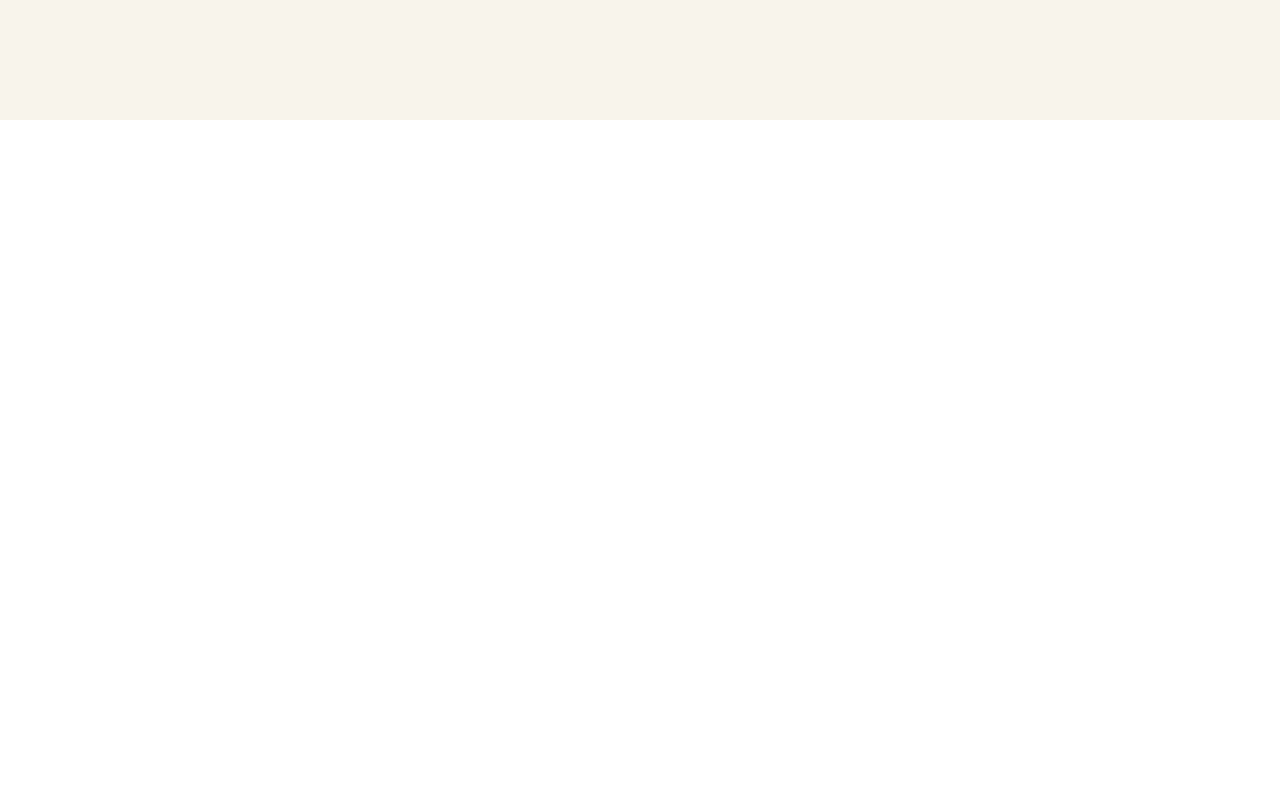
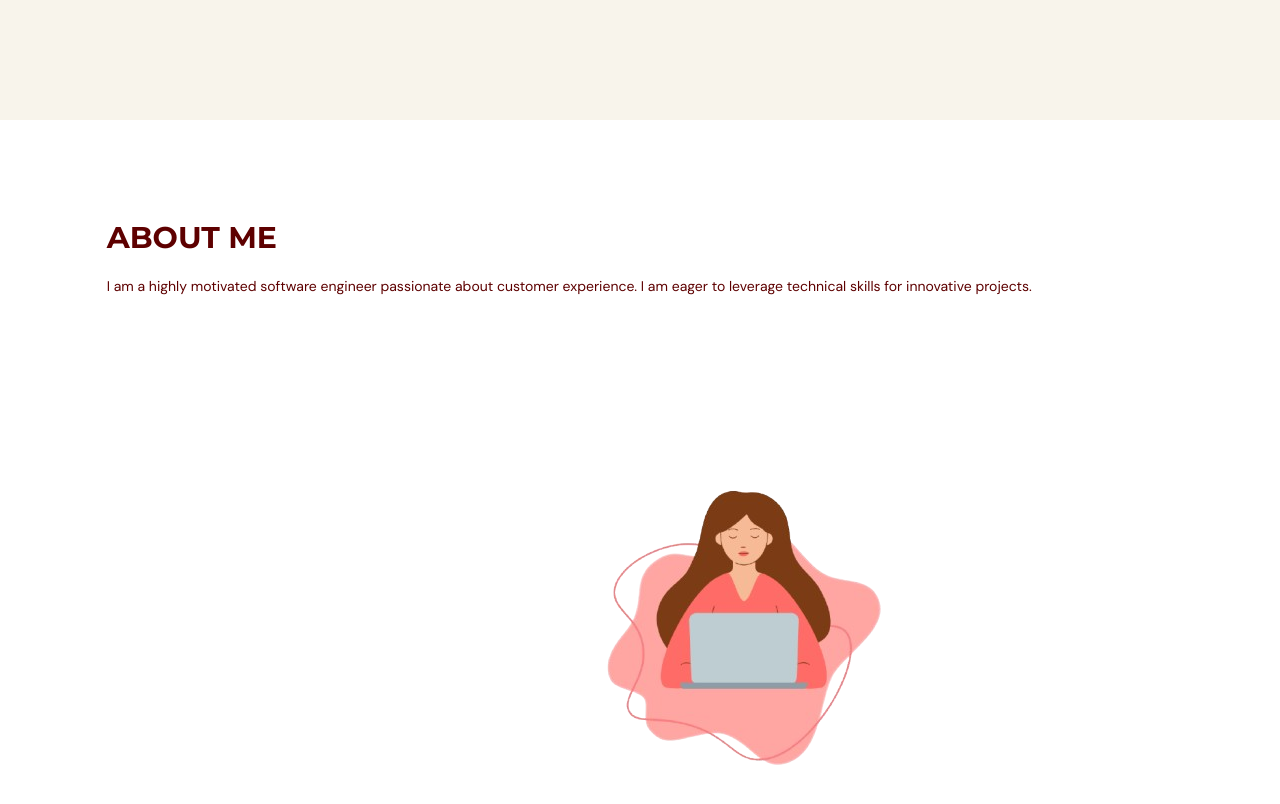
Before and after one commit to elliegance/ellie-website, a React (Vite) app in the folder personal-typescript/: page / in a window 1280 px wide. Shown: the part 680-1484 px from the top of the page. Before the commit the page ends 800 px from the top, so only its background shows below. Built offline with nearby package versions, Linux system fonts and the light colour scheme.

Commit message:
feat: About Me basics

```diff
--- a/personal-typescript/src/App.tsx
+++ b/personal-typescript/src/App.tsx
@@ -1,5 +1,6 @@
 import Navbar from "@/scenes/navbar"
 import Home from "@/scenes/home"
+import AboutMe from "@/scenes/about_me"
 import { useEffect, useState } from "react"
 import { SelectedPage } from "@/shared/types"
 
@@ -31,6 +32,7 @@ function App() {
         setSelectedPage={setSelectedPage}
       />
        <Home setSelectedPage={setSelectedPage} />
+       <AboutMe setSelectedPage={setSelectedPage} />
       </div>
   )
 }
--- /dev/null
+++ b/personal-typescript/src/scenes/about_me/index.tsx
@@ -0,0 +1,39 @@
+import { SelectedPage } from '@/shared/types'
+import { HomeModernIcon, UserGroupIcon, AcademicCapIcon } from '@heroicons/react/24/solid'
+import { motion } from 'framer-motion'
+import HeaderText from '@/shared/HeaderText'
+import AboutMePic from '@/assets/AboutMe.png'
+
+type Props = {
+    setSelectedPage: (value: SelectedPage) => void
+}
+
+const AboutMe = ({setSelectedPage}: Props) => {
+  return(
+    <section id="about-me" className="mx-auto min-h-full w-5/6 py-20">
+        <motion.div
+            onViewportEnter={() => setSelectedPage(SelectedPage.AboutMe)}
+        >
+            <div>
+                {/* HEADER */}
+                <div className="md:my-5 text-sm">
+                <HeaderText>ABOUT ME</HeaderText>
+                <p className="my-5 text-sm">
+                I am a highly motivated software engineer passionate about customer experience.
+                I am eager to leverage technical skills for innovative projects.
+                </p>
+                </div>
+                 {/* IMAGE */}
+                <div className="flex basis-3/5 justify-center md:z-10 md:ml-40 md:mt-16 md:justify-items-end">
+                    <img alt="about-me" src={AboutMePic}/>
+                </div>
+            </div>
+
+
+        </motion.div>
+
+    </section>
+  )
+}
+
+export default AboutMe
--- /dev/null
+++ b/personal-typescript/src/shared/HeaderText.tsx
@@ -0,0 +1,14 @@
+
+type Props = {
+    children: React.ReactNode
+}
+
+const HeaderText = ({children}: Props) => {
+  return (
+    <h1 className="basis-3/5 font-montserrat text-3xl font-bold">
+        {children}
+    </h1>
+  )
+}
+
+export default HeaderText
```
Also changed, not shown: personal-typescript/src/assets/AboutMe.png (added).
